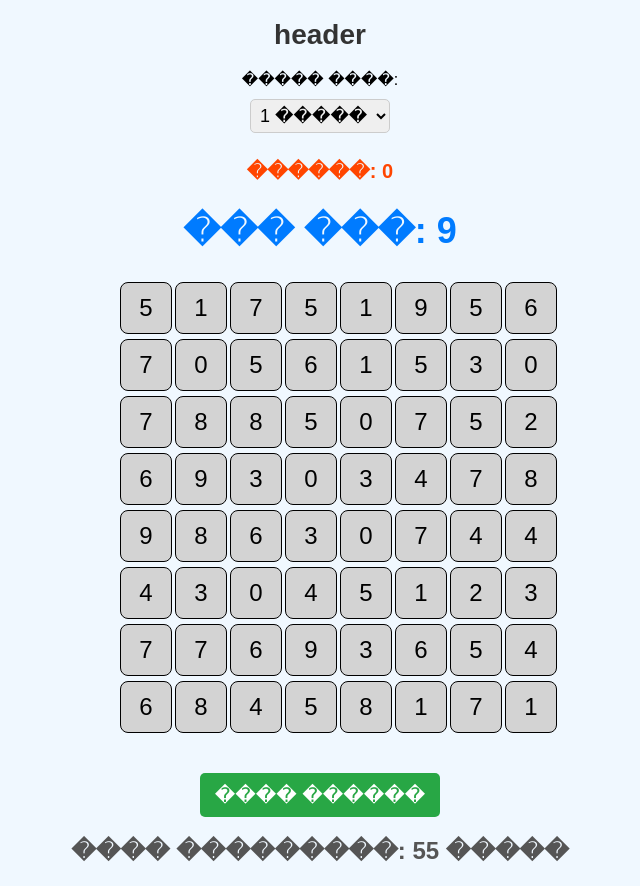
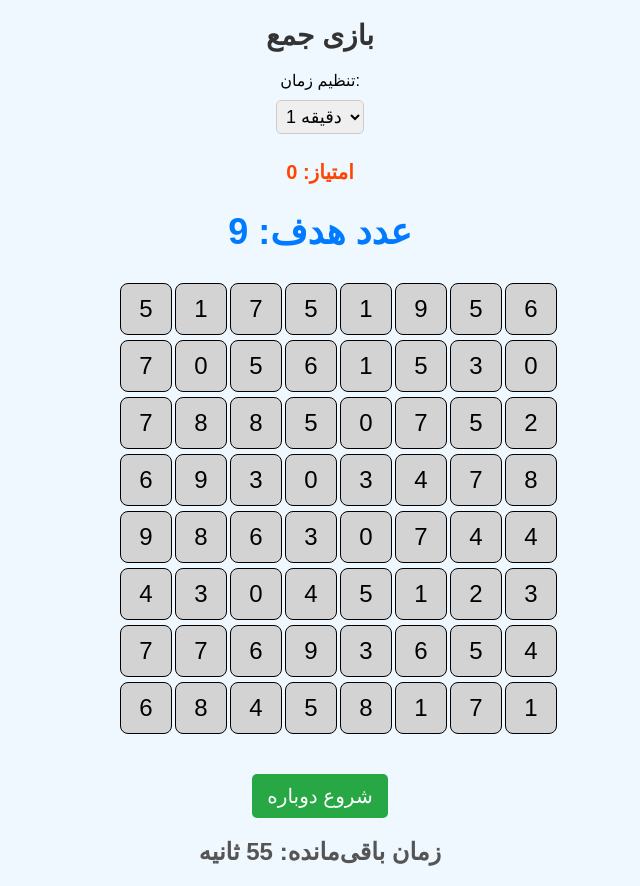
Before and after one commit to gh90110/sumgame, a plain HTML site: page sumgame.html in a window 1280 px wide. Shown: the whole page, without its empty margins (320-960 px from the left). Drawn offline with Linux system fonts and the light colour scheme.

Commit message:
fixed unicod issue

```diff
--- a/sumgame.html
+++ b/sumgame.html
@@ -87,20 +87,20 @@
 </head>
 <body>
 <div id="container">
-  <h1>header</h1>
-  <label for="time-select">����� ����: </label>
+  <h1>بازی جمع</h1>
+  <label for="time-select">تنظیم زمان: </label>
   <select id="time-select">
-      <option value="60">1 �����</option>
-      <option value="120">2 �����</option>
-      <option value="180">3 �����</option>
-      <option value="240">4 �����</option>
-      <option value="300">5 �����</option>
+      <option value="60">1 دقیقه</option>
+      <option value="120">2 دقیقه</option>
+      <option value="180">3 دقیقه</option>
+      <option value="240">4 دقیقه</option>
+      <option value="300">5 دقیقه</option>
   </select>
-  <h2 id="score">������: 0</h2>
-  <h2 id="target-number">��� ���: </h2>
+  <h2 id="score">امتیاز: 0</h2>
+  <h2 id="target-number">عدد هدف: </h2>
   <div id="grid"></div>
-  <button id="reset-button">���� ������</button>
-  <h2 id="timer">���� ���������: 120 �����</h2>
+  <button id="reset-button">شروع دوباره</button>
+  <h2 id="timer">زمان باقی‌مانده: 120 ثانیه</h2>
 </div>
 
 <script>
@@ -120,7 +120,7 @@
       grid.innerHTML = '';
       selectedCells = [];
       score = 0; // Reset score to zero
-      scoreDisplay.textContent = `������: ${score}`; // Update score display
+      scoreDisplay.textContent = `امتیاز: ${score}`; // Update score display
       const numbers = Array.from({ length: 64 }, () => Math.floor(Math.random() * 10));
       numbers.forEach((number) => {
           const cell = document.createElement('div');
@@ -136,7 +136,7 @@
 
   function generateTargetNumber() {
       targetNumber = Math.floor(Math.random() * 20) + 1;
-      targetNumberDisplay.textContent = `��� ���: ${targetNumber}`;
+      targetNumberDisplay.textContent = `عدد هدف: ${targetNumber}`;
   }
 
   function selectCell(cell) {
@@ -158,7 +158,7 @@
               cell.textContent = ''; // Hide the number
           });
           score += 10; // Add points for correct sum
-          scoreDisplay.textContent = `������: ${score}`;
+          scoreDisplay.textContent = `امتیاز: ${score}`;
           selectedCells = [];
           generateTargetNumber(); // Generate a new target number
       } else if (sum > targetNumber) {
@@ -171,14 +171,14 @@
 
   function startTimer() {
       timeRemaining = parseInt(timeSelect.value); // Set time based on user selection
-      timerDisplay.textContent = `���� ���������: ${timeRemaining} �����`;
+      timerDisplay.textContent = `زمان باقی‌مانده: ${timeRemaining} ثانیه`;
       clearInterval(timerInterval);
       timerInterval = setInterval(() => {
           timeRemaining--;
-          timerDisplay.textContent = `���� ���������: ${timeRemaining} �����`;
+          timerDisplay.textContent = `زمان باقی‌مانده: ${timeRemaining} ثانیه`;
           if (timeRemaining <= 0) {
               clearInterval(timerInterval);
-              alert('���� ���� ��!'); // Alert when time is up
+              alert('زمان تمام شد!'); // Alert when time is up
               generateGrid(); // Restart game
           }
       }, 1000);
```
